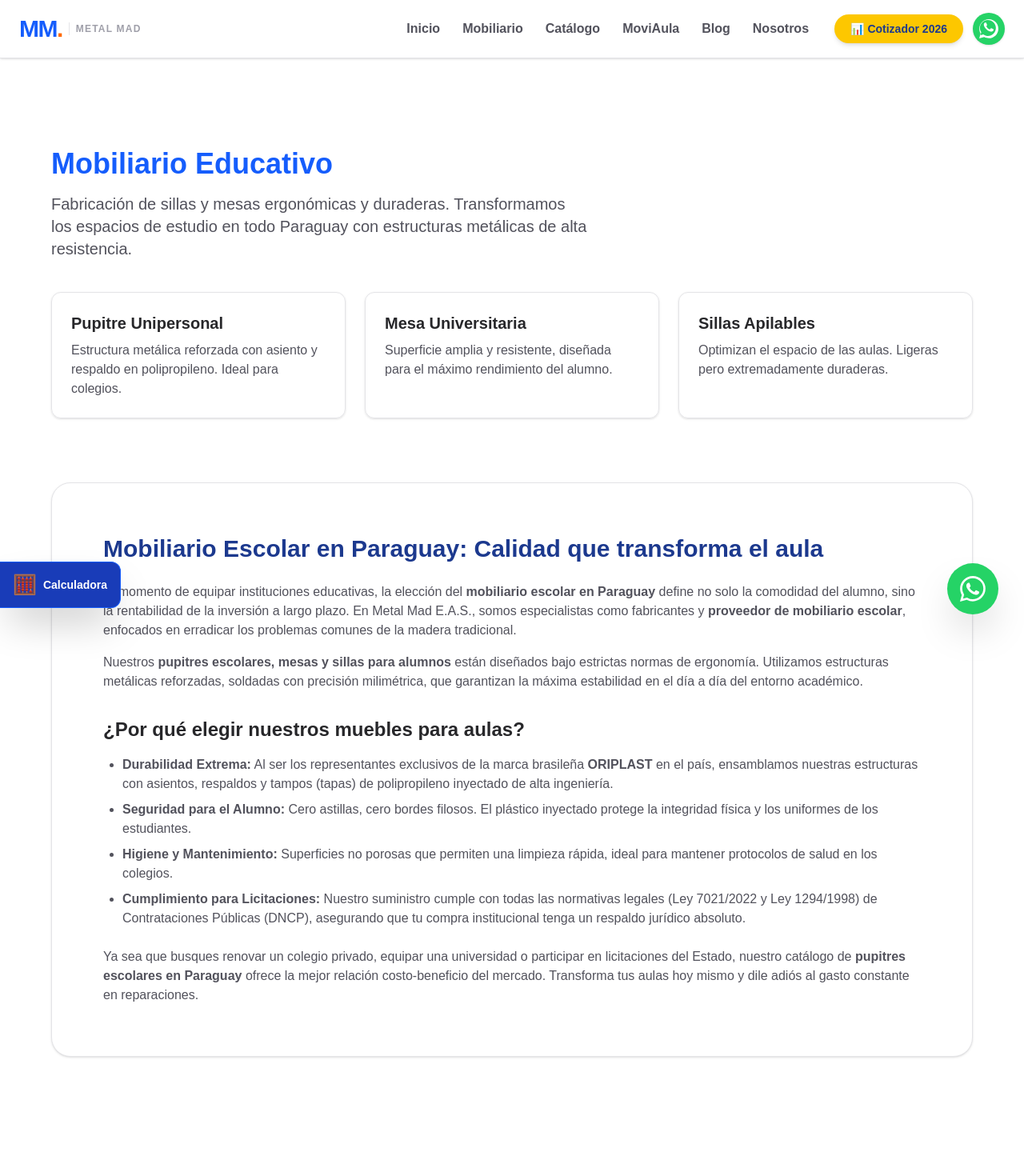
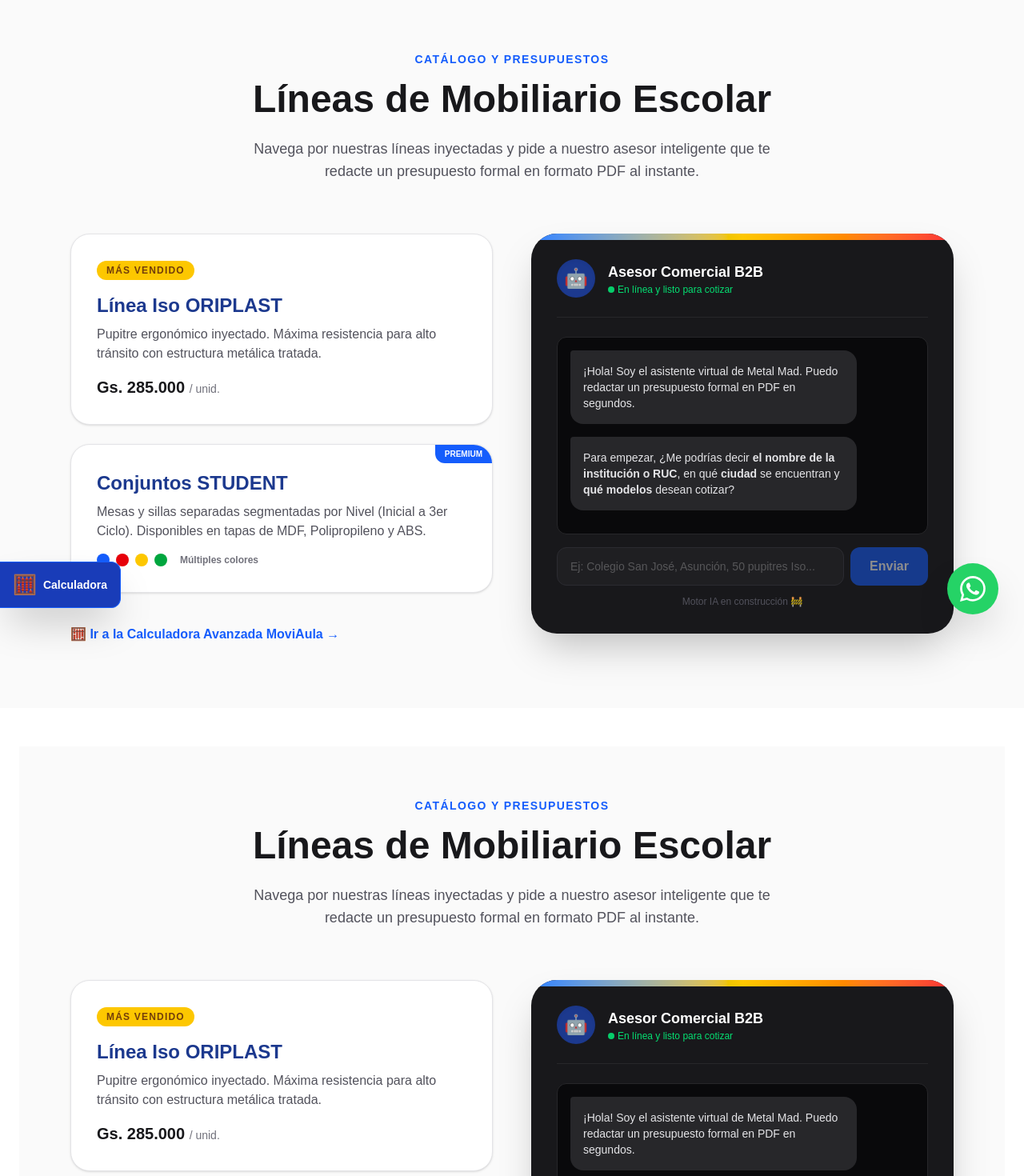
Before and after one commit to oscaramarilla/metal-mad-web, a Next.js app: page /Mobiliario in a window 1280 px wide. Shown: the top 1470 px of the page at 80% size. Before the commit the page ends 1433 px from the top, so only its background shows below. Built offline with nearby package versions, Linux system fonts and the light colour scheme.

Commit message:
Interfaz del Asesor IA en página Mobiliario

```diff
--- a/app/Mobiliario/page.tsx
+++ b/app/Mobiliario/page.tsx
@@ -1,55 +1,102 @@
 import { Metadata } from "next";
+import Link from "next/link";
 
 export const metadata: Metadata = {
-  title: "Pupitres Escolares y Mesas para Aula en Paraguay | Metal Mad",
-  description: "Fabricamos mobiliario escolar ultrarresistente. Pupitres, sillas y mesas con estructura metálica y plástico inyectado Oriplast. Cotiza online.",
+  title: "Mobiliario Escolar y Cotizador B2B | Metal Mad",
+  description: "Explora nuestras líneas de mobiliario escolar y genera tu presupuesto en PDF al instante con nuestro asesor virtual.",
 };
+
 export default function MobiliarioPage() {
   return (
-    <div className="p-10 bg-white min-h-screen text-black py-16">
-      <h1 className="text-4xl font-black text-blue-600 mb-4">Mobiliario Educativo</h1>
-      <p className="text-xl text-zinc-600 mb-10 max-w-2xl">
-        Fabricación de sillas y mesas ergonómicas y duraderas. Transformamos los espacios de estudio en todo Paraguay con estructuras metálicas de alta resistencia.
-      </p>
+    <div className="min-h-screen bg-zinc-50 font-sans pb-20 pt-16">
+      <div className="max-w-6xl mx-auto px-6">
 
-      <div className="grid grid-cols-1 md:grid-cols-2 lg:grid-cols-3 gap-6">
-        <div className="p-6 border border-zinc-200 rounded-xl shadow-sm hover:shadow-md transition">
-          <h3 className="text-xl font-bold text-zinc-800 mb-2">Pupitre Unipersonal</h3>
-          <p className="text-zinc-600">Estructura metálica reforzada con asiento y respaldo en polipropileno. Ideal para colegios.</p>
-        </div>
+        <header className="text-center mb-16">
+          <span className="text-blue-600 font-bold tracking-widest uppercase text-sm mb-4 block">
+            Catálogo y Presupuestos
+          </span>
+          <h1 className="text-4xl md:text-5xl font-black text-zinc-900 mb-6">
+            Líneas de Mobiliario Escolar
+          </h1>
+          <p className="text-lg text-zinc-600 max-w-2xl mx-auto">
+            Navega por nuestras líneas inyectadas y pide a nuestro asesor inteligente que te redacte un presupuesto formal en formato PDF al instante.
+          </p>
+        </header>
 
-        <div className="p-6 border border-zinc-200 rounded-xl shadow-sm hover:shadow-md transition">
-          <h3 className="text-xl font-bold text-zinc-800 mb-2">Mesa Universitaria</h3>
-          <p className="text-zinc-600">Superficie amplia y resistente, diseñada para el máximo rendimiento del alumno.</p>
-        </div>
+        <div className="grid grid-cols-1 lg:grid-cols-2 gap-12 items-start">
 
-        <div className="p-6 border border-zinc-200 rounded-xl shadow-sm hover:shadow-md transition">
-          <h3 className="text-xl font-bold text-zinc-800 mb-2">Sillas Apilables</h3>
-          <p className="text-zinc-600">Optimizan el espacio de las aulas. Ligeras pero extremadamente duraderas.</p>
+          {/* COLUMNA IZQUIERDA: Resumen del Catálogo */}
+          <div className="flex flex-col gap-6">
+            <div className="bg-white p-8 rounded-3xl shadow-sm border border-zinc-200">
+              <span className="bg-yellow-400 text-yellow-900 text-xs font-black px-3 py-1 rounded-full uppercase tracking-widest mb-4 inline-block">Más Vendido</span>
+              <h3 className="text-2xl font-bold text-blue-900 mb-2">Línea Iso ORIPLAST</h3>
+              <p className="text-zinc-600 mb-4">Pupitre ergonómico inyectado. Máxima resistencia para alto tránsito con estructura metálica tratada.</p>
+              <div className="text-xl font-black text-zinc-900">Gs. 285.000 <span className="text-sm text-zinc-500 font-normal">/ unid.</span></div>
+            </div>
+
+            <div className="bg-white p-8 rounded-3xl shadow-sm border border-zinc-200 relative overflow-hidden">
+              <div className="absolute top-0 right-0 bg-blue-600 text-white text-[10px] font-bold px-3 py-1 rounded-bl-xl">PREMIUM</div>
+              <h3 className="text-2xl font-bold text-blue-900 mb-2">Conjuntos STUDENT</h3>
+              <p className="text-zinc-600 mb-4">Mesas y sillas separadas segmentadas por Nivel (Inicial a 3er Ciclo). Disponibles en tapas de MDF, Polipropileno y ABS.</p>
+              <div className="flex items-center gap-2 mt-2">
+                <span className="w-4 h-4 rounded-full bg-blue-600"></span>
+                <span className="w-4 h-4 rounded-full bg-red-600"></span>
+                <span className="w-4 h-4 rounded-full bg-yellow-400"></span>
+                <span className="w-4 h-4 rounded-full bg-green-600"></span>
+                <span className="text-xs text-zinc-500 font-bold ml-2">Múltiples colores</span>
+              </div>
+            </div>
+
+            <Link href="/MoviAula" className="text-blue-600 font-bold hover:underline flex items-center gap-2 mt-4">
+              🧮 Ir a la Calculadora Avanzada MoviAula →
+            </Link>
+          </div>
+
+          {/* COLUMNA DERECHA: El Panel del Asesor IA (Esqueleto) */}
+          <div className="bg-zinc-900 rounded-[2rem] p-8 shadow-2xl relative overflow-hidden flex flex-col h-[500px]">
+            <div className="absolute top-0 left-0 w-full h-2 bg-gradient-to-r from-blue-500 via-yellow-400 to-red-500"></div>
+
+            <div className="flex items-center gap-4 mb-6 border-b border-zinc-800 pb-6">
+              <div className="w-12 h-12 rounded-full bg-blue-900 flex items-center justify-center text-2xl shadow-inner">
+                🤖
+              </div>
+              <div>
+                <h3 className="font-bold text-white text-lg">Asesor Comercial B2B</h3>
+                <p className="text-xs text-green-400 flex items-center gap-1">
+                  <span className="w-2 h-2 rounded-full bg-green-400 animate-pulse"></span>
+                  En línea y listo para cotizar
+                </p>
+              </div>
+            </div>
+
+            {/* Ventana de Chat (Aquí inyectaremos la IA de Vercel después) */}
+            <div className="flex-1 bg-zinc-950 rounded-xl p-4 overflow-y-auto mb-4 border border-zinc-800 flex flex-col gap-4">
+              <div className="bg-zinc-800 text-zinc-200 p-4 rounded-2xl rounded-tl-sm w-5/6 text-sm">
+                ¡Hola! Soy el asistente virtual de Metal Mad. Puedo redactar un presupuesto formal en PDF en segundos.
+              </div>
+              <div className="bg-zinc-800 text-zinc-200 p-4 rounded-2xl rounded-tl-sm w-5/6 text-sm">
+                Para empezar, ¿Me podrías decir <strong>el nombre de la institución o RUC</strong>, en qué <strong>ciudad</strong> se encuentran y <strong>qué modelos</strong> desean cotizar?
+              </div>
+            </div>
+
+            {/* Input de usuario (Visual por ahora) */}
+            <div className="flex gap-2">
+              <input
+                type="text"
+                placeholder="Ej: Colegio San José, Asunción, 50 pupitres Iso..."
+                disabled
+                className="flex-1 bg-zinc-800 border border-zinc-700 rounded-xl px-4 py-3 text-sm text-white focus:outline-none opacity-50 cursor-not-allowed"
+              />
+              <button disabled className="bg-blue-600 text-white px-6 py-3 rounded-xl font-bold opacity-50 cursor-not-allowed">
+                Enviar
+              </button>
+            </div>
+            <p className="text-center text-zinc-600 text-xs mt-3 font-mono">Motor IA en construcción 🚧</p>
+
+          </div>
+
         </div>
       </div>
-      {/* SECCIÓN SEO: El motor de búsqueda leerá esto para posicionarte */}
-      <section className="mt-20 bg-white p-10 md:p-16 rounded-3xl border border-zinc-200 shadow-sm">
-        <h2 className="text-3xl font-black text-blue-900 mb-6">Mobiliario Escolar en Paraguay: Calidad que transforma el aula</h2>
-        <div className="prose prose-zinc max-w-none text-zinc-600 space-y-4">
-          <p>
-            Al momento de equipar instituciones educativas, la elección del <strong>mobiliario escolar en Paraguay</strong> define no solo la comodidad del alumno, sino la rentabilidad de la inversión a largo plazo. En Metal Mad E.A.S., somos especialistas como fabricantes y <strong>proveedor de mobiliario escolar</strong>, enfocados en erradicar los problemas comunes de la madera tradicional.
-          </p>
-          <p>
-            Nuestros <strong>pupitres escolares, mesas y sillas para alumnos</strong> están diseñados bajo estrictas normas de ergonomía. Utilizamos estructuras metálicas reforzadas, soldadas con precisión milimétrica, que garantizan la máxima estabilidad en el día a día del entorno académico.
-          </p>
-          <h3 className="text-2xl font-bold text-zinc-800 mt-8 mb-4">¿Por qué elegir nuestros muebles para aulas?</h3>
-          <ul className="list-disc pl-6 space-y-2 mb-6">
-            <li><strong>Durabilidad Extrema:</strong> Al ser los representantes exclusivos de la marca brasileña <strong>ORIPLAST</strong> en el país, ensamblamos nuestras estructuras con asientos, respaldos y tampos (tapas) de polipropileno inyectado de alta ingeniería.</li>
-            <li><strong>Seguridad para el Alumno:</strong> Cero astillas, cero bordes filosos. El plástico inyectado protege la integridad física y los uniformes de los estudiantes.</li>
-            <li><strong>Higiene y Mantenimiento:</strong> Superficies no porosas que permiten una limpieza rápida, ideal para mantener protocolos de salud en los colegios.</li>
-            <li><strong>Cumplimiento para Licitaciones:</strong> Nuestro suministro cumple con todas las normativas legales (Ley 7021/2022 y Ley 1294/1998) de Contrataciones Públicas (DNCP), asegurando que tu compra institucional tenga un respaldo jurídico absoluto.</li>
-          </ul>
-          <p>
-            Ya sea que busques renovar un colegio privado, equipar una universidad o participar en licitaciones del Estado, nuestro catálogo de <strong>pupitres escolares en Paraguay</strong> ofrece la mejor relación costo-beneficio del mercado. Transforma tus aulas hoy mismo y dile adiós al gasto constante en reparaciones.
-          </p>
-        </div>
-      </section>
     </div>
   );
 }
--- a/app/components/Navbar.tsx
+++ b/app/components/Navbar.tsx
@@ -1,114 +1,102 @@
-"use client";
+import { Metadata } from "next";
+import Link from "next/link";
 
-import Link from "next/link";
-import { useState } from "react";
+export const metadata: Metadata = {
+  title: "Mobiliario Escolar y Cotizador B2B | Metal Mad",
+  description: "Explora nuestras líneas de mobiliario escolar y genera tu presupuesto en PDF al instante con nuestro asesor virtual.",
+};
 
-const links = [
-  { href: "/",            label: "Inicio" },
-  { href: "/Mobiliario",  label: "Mobiliario" },
-  { href: "/catalogo",    label: "Catálogo" },
-  { href: "/MoviAula",    label: "MoviAula" },
-  { href: "/blog",        label: "Blog" },
-  { href: "/Nosotros",    label: "Nosotros" },
-];
+export default function MobiliarioPage() {
+  return (
+    <div className="min-h-screen bg-zinc-50 font-sans pb-20 pt-16">
+      <div className="max-w-6xl mx-auto px-6">
 
-export default function Navbar() {
-  const [open, setOpen] = useState(false);
+        <header className="text-center mb-16">
+          <span className="text-blue-600 font-bold tracking-widest uppercase text-sm mb-4 block">
+            Catálogo y Presupuestos
+          </span>
+          <h1 className="text-4xl md:text-5xl font-black text-zinc-900 mb-6">
+            Líneas de Mobiliario Escolar
+          </h1>
+          <p className="text-lg text-zinc-600 max-w-2xl mx-auto">
+            Navega por nuestras líneas inyectadas y pide a nuestro asesor inteligente que te redacte un presupuesto formal en formato PDF al instante.
+          </p>
+        </header>
 
-  return (
-    <nav className="bg-white shadow-sm border-b border-zinc-200 px-6 py-4 sticky top-0 z-40 font-sans">
-      <div className="max-w-7xl mx-auto flex justify-between items-center">
+        <div className="grid grid-cols-1 lg:grid-cols-2 gap-12 items-start">
 
-        {/* Logo Corporativo */}
-        <Link href="/" className="text-3xl font-black text-blue-600 tracking-tighter flex items-center">
-          MM<span className="text-orange-500">.</span>
-          <span className="hidden sm:inline text-xs ml-2 text-zinc-400 font-bold uppercase tracking-widest border-l pl-2 border-zinc-200">
-            Metal Mad
-          </span>
-        </Link>
+          {/* COLUMNA IZQUIERDA: Resumen del Catálogo */}
+          <div className="flex flex-col gap-6">
+            <div className="bg-white p-8 rounded-3xl shadow-sm border border-zinc-200">
+              <span className="bg-yellow-400 text-yellow-900 text-xs font-black px-3 py-1 rounded-full uppercase tracking-widest mb-4 inline-block">Más Vendido</span>
+              <h3 className="text-2xl font-bold text-blue-900 mb-2">Línea Iso ORIPLAST</h3>
+              <p className="text-zinc-600 mb-4">Pupitre ergonómico inyectado. Máxima resistencia para alto tránsito con estructura metálica tratada.</p>
+              <div className="text-xl font-black text-zinc-900">Gs. 285.000 <span className="text-sm text-zinc-500 font-normal">/ unid.</span></div>
+            </div>
 
-        {/* Hamburguesa móvil */}
-        <button
-          className="md:hidden text-zinc-600 p-2 focus:outline-none"
-          onClick={() => setOpen(!open)}
-          aria-label="Abrir menú"
-        >
-          <svg className="w-8 h-8" fill="none" stroke="currentColor" viewBox="0 0 24 24">
-            {open ? (
-              <path strokeLinecap="round" strokeLinejoin="round" strokeWidth={2} d="M6 18L18 6M6 6l12 12" />
-            ) : (
-              <path strokeLinecap="round" strokeLinejoin="round" strokeWidth={2} d="M4 6h16M4 12h16M4 18h16" />
-            )}
-          </svg>
-        </button>
+            <div className="bg-white p-8 rounded-3xl shadow-sm border border-zinc-200 relative overflow-hidden">
+              <div className="absolute top-0 right-0 bg-blue-600 text-white text-[10px] font-bold px-3 py-1 rounded-bl-xl">PREMIUM</div>
+              <h3 className="text-2xl font-bold text-blue-900 mb-2">Conjuntos STUDENT</h3>
+              <p className="text-zinc-600 mb-4">Mesas y sillas separadas segmentadas por Nivel (Inicial a 3er Ciclo). Disponibles en tapas de MDF, Polipropileno y ABS.</p>
+              <div className="flex items-center gap-2 mt-2">
+                <span className="w-4 h-4 rounded-full bg-blue-600"></span>
+                <span className="w-4 h-4 rounded-full bg-red-600"></span>
+                <span className="w-4 h-4 rounded-full bg-yellow-400"></span>
+                <span className="w-4 h-4 rounded-full bg-green-600"></span>
+                <span className="text-xs text-zinc-500 font-bold ml-2">Múltiples colores</span>
+              </div>
+            </div>
 
-        {/* Menú Escritorio */}
-        <div className="hidden md:flex gap-1 font-semibold text-zinc-600 items-center">
-          {links.map((l) => (
-            <Link
-              key={l.href}
-              href={l.href}
-              className="px-3 py-2 rounded-lg hover:text-blue-600 hover:bg-blue-50 transition-colors text-sm lg:text-base"
-            >
-              {l.label}
+            <Link href="/MoviAula" className="text-blue-600 font-bold hover:underline flex items-center gap-2 mt-4">
+              🧮 Ir a la Calculadora Avanzada MoviAula →
             </Link>
-          ))}
+          </div>
 
-          {/* BOTÓN MAESTRO: COTIZADOR DUAL */}
-          <Link
-            href="/cotizador"
-            className="ml-4 bg-yellow-400 text-blue-900 px-5 py-2 rounded-full font-black text-sm hover:bg-yellow-500 transition-all shadow-md hover:scale-105"
-          >
-            📊 Cotizador 2026
-          </Link>
+          {/* COLUMNA DERECHA: El Panel del Asesor IA (Esqueleto) */}
+          <div className="bg-zinc-900 rounded-[2rem] p-8 shadow-2xl relative overflow-hidden flex flex-col h-[500px]">
+            <div className="absolute top-0 left-0 w-full h-2 bg-gradient-to-r from-blue-500 via-yellow-400 to-red-500"></div>
 
-          <a
-            href="https://wa.me/595982451828?text=Hola,%20vengo%20de%20la%20web"
-            target="_blank"
-            rel="noopener noreferrer"
-            className="ml-2 bg-[#25D366] text-white p-2 rounded-full hover:bg-green-600 transition-colors shadow-sm"
-            title="Contactar por WhatsApp"
-          >
-            <svg className="w-6 h-6" fill="currentColor" viewBox="0 0 24 24">
-                <path d="M.057 24l1.687-6.163c-1.041-1.804-1.588-3.849-1.588-5.946 0-6.556 5.332-11.888 11.888-11.888 3.176 0 6.165 1.237 8.407 3.483 2.245 2.244 3.481 5.232 3.481 8.405 0 6.556-5.332 11.888-11.888 11.888-2.001 0-3.963-.505-5.698-1.467l-6.291 1.688zm5.918-4.505c1.616.96 3.204 1.488 4.912 1.488 5.485 0 9.948-4.463 9.948-9.948 0-2.652-1.033-5.147-2.908-7.022-1.875-1.875-4.37-2.907-7.04-2.907-5.485 0-9.948 4.463-9.948 9.948 0 1.944.57 3.657 1.651 5.204l-.999 3.647 3.734-.96zm11.367-7.312c-.301-.15-1.781-.879-2.056-.979-.275-.1-.475-.15-.675.15-.2.3-.775 1.012-.95 1.212-.175.2-.35.225-.65.075-.3-.15-1.263-.465-2.403-1.485-.888-.795-1.484-1.777-1.659-2.077-.175-.3-.018-.462.13-.611.134-.134.3-.35.45-.525.15-.175.2-.3.3-.5.1-.2.05-.375-.025-.525-.075-.15-.675-1.625-.925-2.225-.244-.588-.492-.507-.675-.516-.174-.008-.375-.01-.575-.01-.2 0-.525.075-.8.375-.275.3-1.05 1.025-1.05 2.5s1.075 2.9 1.225 3.1c.15.2 2.115 3.23 5.125 4.535.716.311 1.275.498 1.708.636.72.23 1.375.196 1.892.119.576-.087 1.781-.727 2.031-1.429.25-.701.25-1.3.175-1.429-.075-.13-.275-.205-.575-.355z"/>
-            </svg>
-          </a>
+            <div className="flex items-center gap-4 mb-6 border-b border-zinc-800 pb-6">
+              <div className="w-12 h-12 rounded-full bg-blue-900 flex items-center justify-center text-2xl shadow-inner">
+                🤖
+              </div>
+              <div>
+                <h3 className="font-bold text-white text-lg">Asesor Comercial B2B</h3>
+                <p className="text-xs text-green-400 flex items-center gap-1">
+                  <span className="w-2 h-2 rounded-full bg-green-400 animate-pulse"></span>
+                  En línea y listo para cotizar
+                </p>
+              </div>
+            </div>
+
+            {/* Ventana de Chat (Aquí inyectaremos la IA de Vercel después) */}
+            <div className="flex-1 bg-zinc-950 rounded-xl p-4 overflow-y-auto mb-4 border border-zinc-800 flex flex-col gap-4">
+              <div className="bg-zinc-800 text-zinc-200 p-4 rounded-2xl rounded-tl-sm w-5/6 text-sm">
+                ¡Hola! Soy el asistente virtual de Metal Mad. Puedo redactar un presupuesto formal en PDF en segundos.
+              </div>
+              <div className="bg-zinc-800 text-zinc-200 p-4 rounded-2xl rounded-tl-sm w-5/6 text-sm">
+                Para empezar, ¿Me podrías decir <strong>el nombre de la institución o RUC</strong>, en qué <strong>ciudad</strong> se encuentran y <strong>qué modelos</strong> desean cotizar?
+              </div>
+            </div>
+
+            {/* Input de usuario (Visual por ahora) */}
+            <div className="flex gap-2">
+              <input
+                type="text"
+                placeholder="Ej: Colegio San José, Asunción, 50 pupitres Iso..."
+                disabled
+                className="flex-1 bg-zinc-800 border border-zinc-700 rounded-xl px-4 py-3 text-sm text-white focus:outline-none opacity-50 cursor-not-allowed"
+              />
+              <button disabled className="bg-blue-600 text-white px-6 py-3 rounded-xl font-bold opacity-50 cursor-not-allowed">
+                Enviar
+              </button>
+            </div>
+            <p className="text-center text-zinc-600 text-xs mt-3 font-mono">Motor IA en construcción 🚧</p>
+
+          </div>
+
         </div>
       </div>
-
-      {/* Menú móvil desplegable */}
-      {open && (
-        <div className="md:hidden mt-3 flex flex-col gap-1 bg-white border-t border-zinc-100 pt-3">
-          <Link
-             href="/cotizador"
-             onClick={() => setOpen(false)}
-             className="mx-4 mb-3 bg-yellow-400 text-blue-900 px-4 py-4 rounded-xl font-black text-center shadow-lg"
-          >
-            📊 Cotizador 2026 (Proyectos y Plásticos)
-          </Link>
-
-          {links.map((l) => (
-            <Link
-              key={l.href}
-              href={l.href}
-              onClick={() => setOpen(false)}
-              className="block px-4 py-3 rounded-lg font-semibold text-zinc-600 hover:text-blue-600 hover:bg-blue-50 transition-colors"
-            >
-              {l.label}
-            </Link>
-          ))}
-
-          <a
-            href="https://wa.me/595982451828?text=Hola,%20vengo%20de%20la%20web"
-            target="_blank"
-            rel="noopener noreferrer"
-            onClick={() => setOpen(false)}
-            className="mx-4 mt-2 mb-4 bg-[#25D366] text-white px-4 py-3 rounded-lg font-bold text-center hover:bg-green-600 transition-colors flex items-center justify-center gap-2"
-          >
-            <span>📱 Contactar por WhatsApp</span>
-          </a>
-        </div>
-      )}
-    </nav>
+    </div>
   );
 }
```
